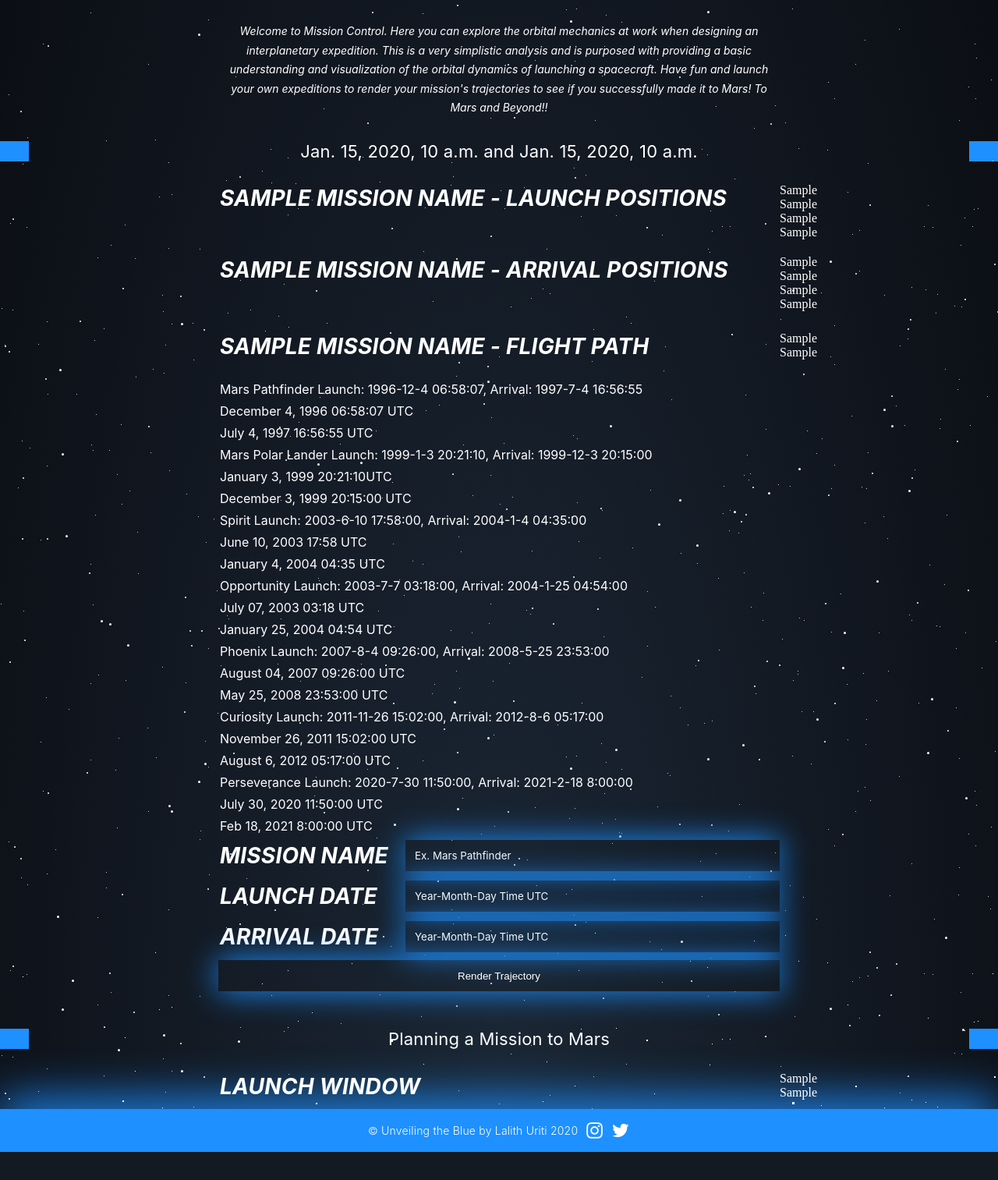
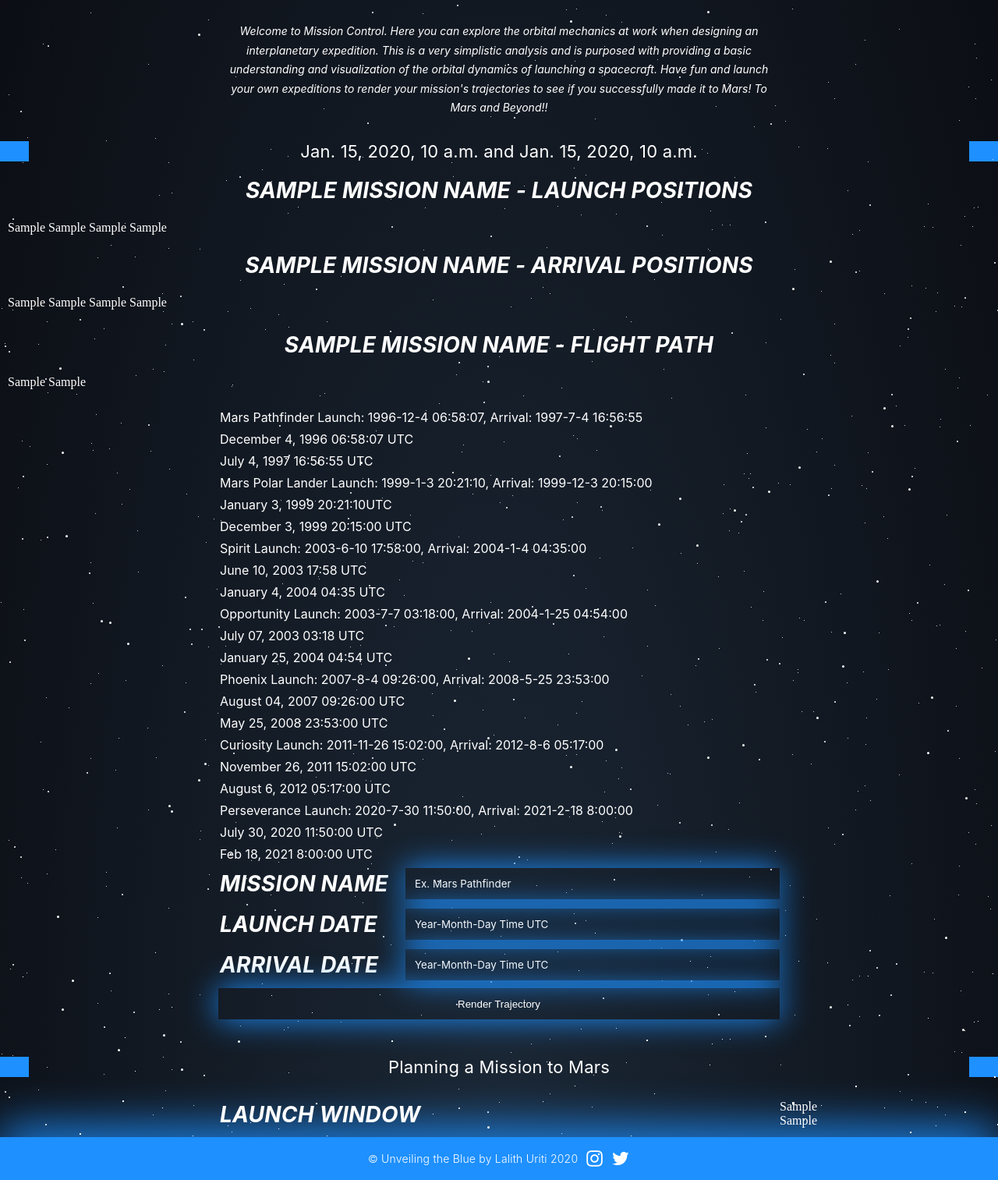
Before and after one commit to lalithu/UnveilingTheBlue_, a Django app: template UnveilingTheBlue/BluePages/templates/BluePages/simulator.html in a window 1280 px wide. Shown: the part 549-2062 px from the top of the page at 78% size. Before the commit the page ends 2026 px from the top, so only its background shows below. Run offline with Django 3.2, Linux system fonts and the light colour scheme; the template is opened without the code that fills it: most values are stand-ins (such as "Sample title", 1, 10 or a date in 2020).

Commit message:
Plotly Grid System

```diff
--- a/UnveilingTheBlue/BluePages/static/css/main.css
+++ b/UnveilingTheBlue/BluePages/static/css/main.css
@@ -2352,3 +2352,36 @@
 button:hover {
   color: dodgerblue;
 }
+
+.plotly-grid {
+  display: grid;
+  grid-template-columns: 6.5in 6.5in;
+  grid-gap: 10px;
+  align-items: center;
+  justify-content: center;
+}
+
+.plotly-title {
+  margin: auto;
+}
+
+@media (max-width: 13.5in) {
+  .plotly-grid {
+    display: grid;
+    grid-template-columns: 1fr 0.5in [start] 1.25in 5in 1.25in [end] 0.5in 1fr;
+    padding: 10px;
+    grid-gap: 0px;
+    align-items: center;
+    justify-content: center;
+  }
+
+  .plotly-grid * {
+    grid-column: start/end;
+  }
+
+  @media (max-width: 8.5in) {
+    .plotly-grid {
+      grid-template-columns: 1fr 5% [start] 15% 60% 15% [end] 5% 1fr;
+    }
+  }
+}
--- a/UnveilingTheBlue/BluePages/templates/BluePages/simulator.html
+++ b/UnveilingTheBlue/BluePages/templates/BluePages/simulator.html
@@ -29,37 +29,37 @@
   <h2 class="whereItAllBegan">{{ launch_date }} and {{ arrival_date }} </h2>
 </div>
 
-<article>
-  <div class="article-title">{{ mission_name }} - Launch Positions</div>
+<div class="article-title" style="margin:10px; text-align: center;">{{ mission_name }} - Launch Positions</div>
+<div class="plotly-grid">
   {% autoescape off %}
   {{ Earth2dL_div }}
   {{ Mars2dL_div }}
   {{ Frame2dL_div }}
   {{ Frame3dL_div }}
   {% endautoescape %}
-</article>
+</div>
 
-<article>
-  <div class="article-title">{{ mission_name }} - Arrival Positions</div>
+<div class="article-title" style="margin:10px; text-align: center;">{{ mission_name }} - Arrival Positions</div>
+<div class="plotly-grid">
   {% autoescape off %}
   {{ Earth2dA_div }}
   {{ Mars2dA_div }}
   {{ Frame2dA_div }}
   {{ Frame3dA_div }}
   {% endautoescape %}
-</article>
+</div>
 
 <div id='stars'></div>
 <div id='stars2'></div>
 <div id='stars3'></div>
 
-<article>
-  <div class="article-title">{{ mission_name }} - Flight Path</div>
+<div class="article-title" style="margin:10px; text-align: center;">{{ mission_name }} - Flight Path</div>
+<div class="plotly-grid">
   {% autoescape off %}
   {{ final_traj_div }}
   {{ final_traj2d_div }}
   {% endautoescape %}
-</article>
+</div>
 
 <article>
   <p class="article-para">
```
